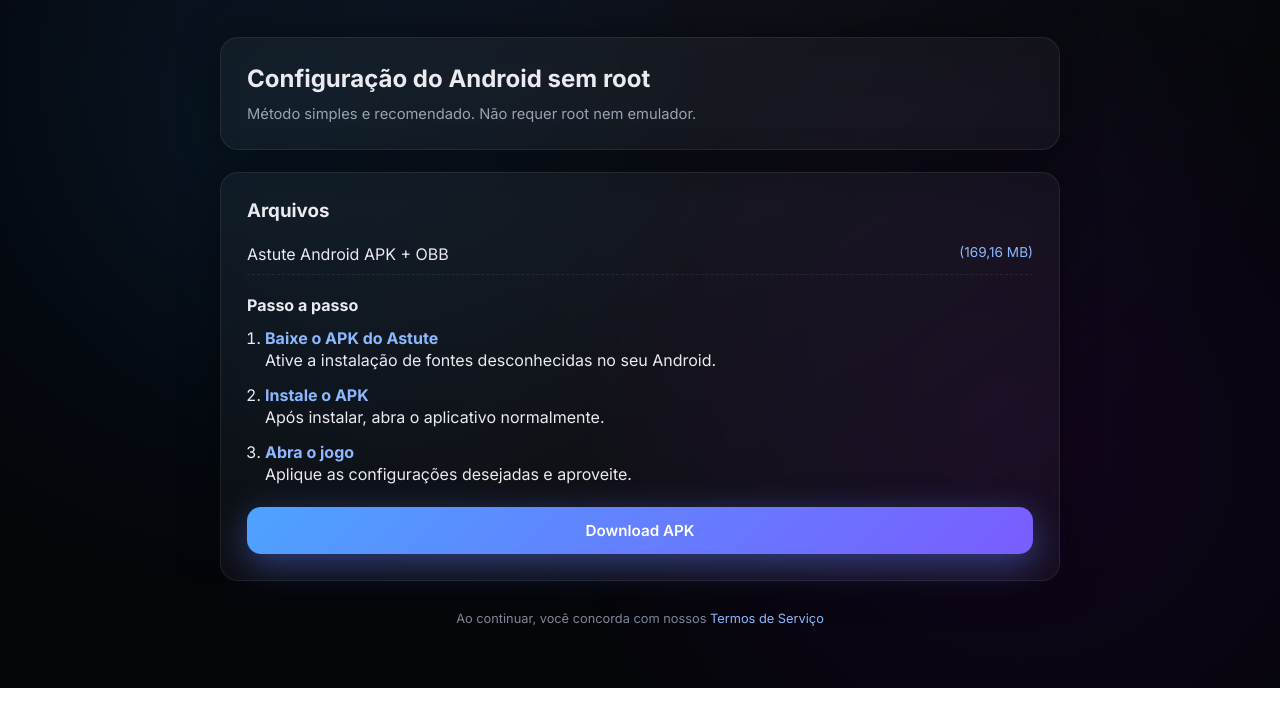
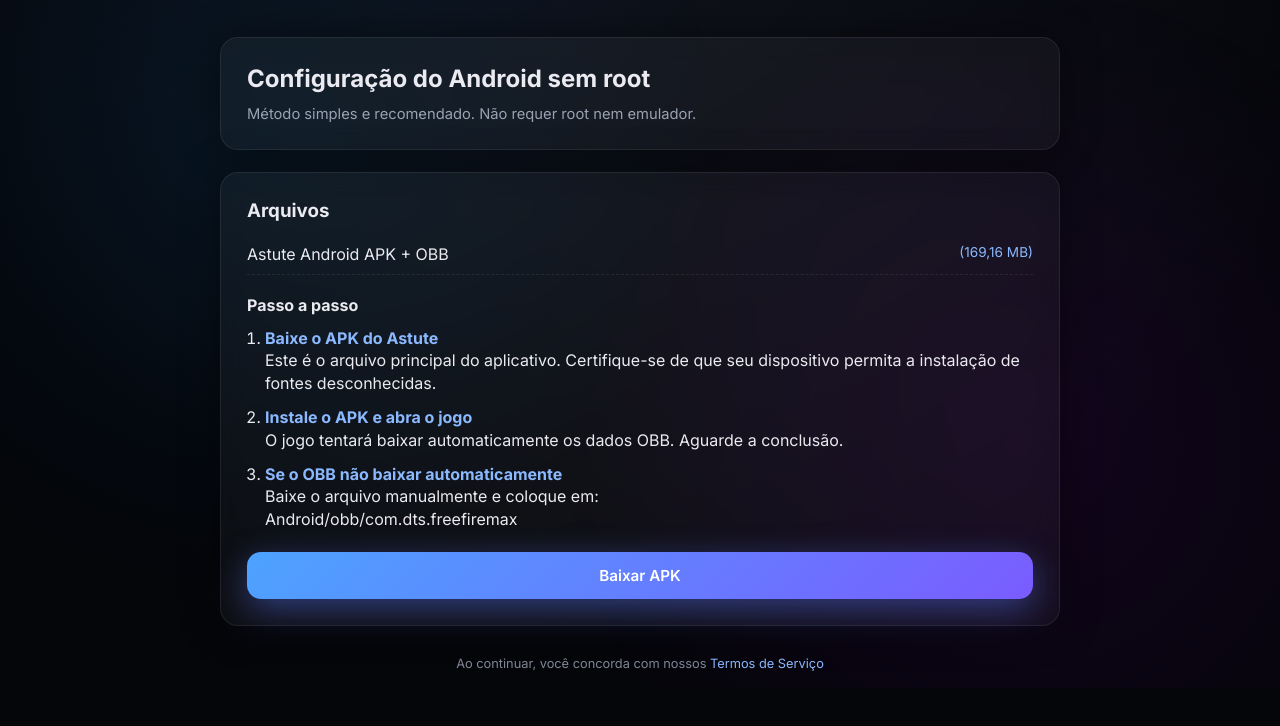
Before and after one commit to chazin999/UnlockAll-download-android, a plain HTML site: page index.html in a window 1280 px wide. Shown: the part 112-838 px from the top of the page. Before the commit the page ends 800 px from the top, so only its background shows below. Drawn offline with Linux system fonts and the light colour scheme.

Commit message:
Update installation instructions and button text

```diff
--- a/index.html
+++ b/index.html
@@ -39,20 +39,21 @@
     <ol>
       <li>
         <b>Baixe o APK do Astute</b><br>
-        Ative a instalação de fontes desconhecidas no seu Android.
+        Este é o arquivo principal do aplicativo. Certifique-se de que seu dispositivo permita a instalação de fontes desconhecidas.
       </li>
       <li>
-        <b>Instale o APK</b><br>
-        Após instalar, abra o aplicativo normalmente.
+        <b>Instale o APK e abra o jogo</b><br>
+        O jogo tentará baixar automaticamente os dados OBB. Aguarde a conclusão.
       </li>
       <li>
-        <b>Abra o jogo</b><br>
-        Aplique as configurações desejadas e aproveite.
+        <b>Se o OBB não baixar automaticamente</b><br>
+        Baixe o arquivo manualmente e coloque em:<br>
+        <code>Android/obb/com.dts.freefiremax</code>
       </li>
     </ol>
   </div>
 
-  <button id="start" class="primary">Download APK</button>
+  <button id="start" class="primary">Baixar APK</button>
 </section>
 
 <section id="downloading" class="card hidden">
```
